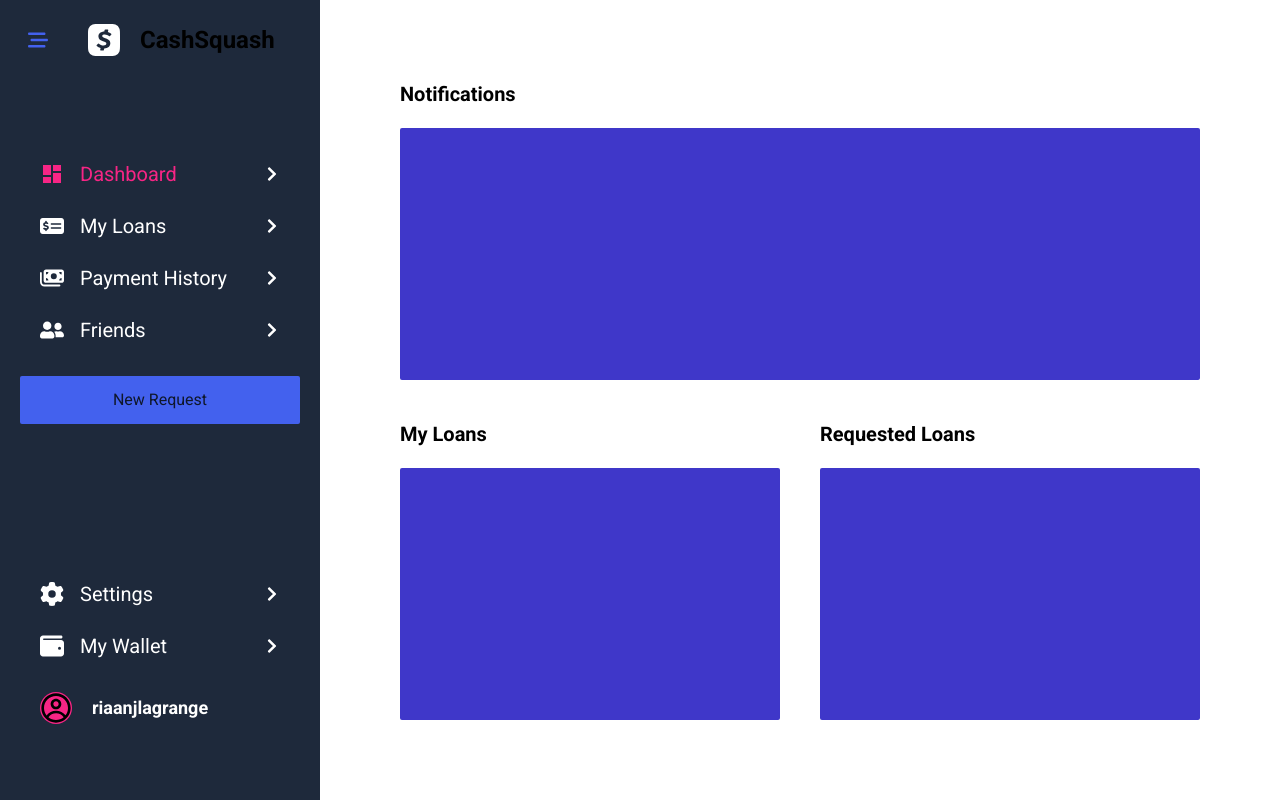
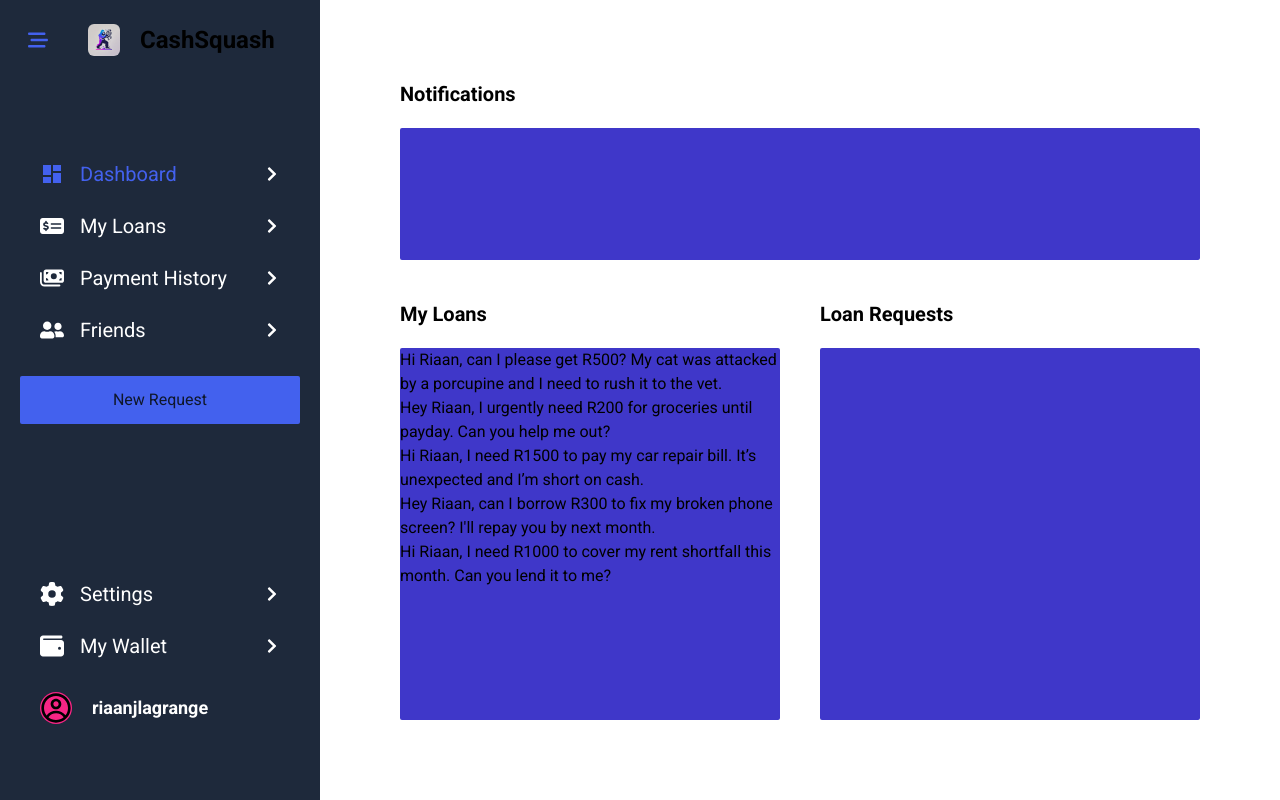
Before and after one commit to riaanjlagrange/cashsquash, a React (Vite) app in the folder frontend/: page /dashboard in a window 1280 px wide. Built offline with nearby package versions, Linux system fonts and the light colour scheme; data requests are answered from the project's data file.

Commit message:
create central store and reducer for loan requests

```diff
--- /dev/null
+++ b/frontend/db.json
@@ -0,0 +1,59 @@
+{
+  "loanRequests": [
+    {
+      "id": "1",
+      "toUserId": "Riaan123",
+      "fromUserId": "User456",
+      "requestMessage": "Hi Riaan, can I please get R500? My cat was attacked by a porcupine and I need to rush it to the vet.",
+      "amount": "500 ZAR",
+      "dateCreated": "2024-10-10",
+      "dueDate": "2024-11-15",
+      "paymentPlan": "fullDirect",
+      "paymentStatus": "unfulfilled"
+    },
+    {
+      "id": "2",
+      "toUserId": "Riaan123",
+      "fromUserId": "User789",
+      "requestMessage": "Hey Riaan, I urgently need R200 for groceries until payday. Can you help me out?",
+      "amount": "200 ZAR",
+      "dateCreated": "2024-10-08",
+      "dueDate": "2024-10-20",
+      "paymentPlan": "halfSplit",
+      "paymentStatus": "unfulfilled"
+    },
+    {
+      "id": "3",
+      "toUserId": "Riaan123",
+      "fromUserId": "User234",
+      "requestMessage": "Hi Riaan, I need R1500 to pay my car repair bill. It’s unexpected and I’m short on cash.",
+      "amount": "1500 ZAR",
+      "dateCreated": "2024-10-05",
+      "dueDate": "2024-12-05",
+      "paymentPlan": "quarterSplit",
+      "paymentStatus": "unfulfilled"
+    },
+    {
+      "id": "4",
+      "toUserId": "Riaan123",
+      "fromUserId": "User567",
+      "requestMessage": "Hey Riaan, can I borrow R300 to fix my broken phone screen? I'll repay you by next month.",
+      "amount": "300 ZAR",
+      "dateCreated": "2024-09-15",
+      "dueDate": "2024-10-15",
+      "paymentPlan": "fullDirect",
+      "paymentStatus": "paid"
+    },
+    {
+      "id": "5",
+      "toUserId": "Riaan123",
+      "fromUserId": "User890",
+      "requestMessage": "Hi Riaan, I need R1000 to cover my rent shortfall this month. Can you lend it to me?",
+      "amount": "1000 ZAR",
+      "dateCreated": "2024-10-01",
+      "dueDate": "2024-11-01",
+      "paymentPlan": "halfSplit",
+      "paymentStatus": "unfulfilled"
+    }
+  ]
+}
--- a/frontend/package.json
+++ b/frontend/package.json
@@ -27,6 +27,7 @@
     "eslint-plugin-react-hooks": "^5.1.0-rc.0",
     "eslint-plugin-react-refresh": "^0.4.12",
     "globals": "^15.9.0",
+    "json-server": "1.0.0-beta.3",
     "postcss": "^8.4.47",
     "prettier": "3.3.3",
     "tailwindcss": "^3.4.13",
--- a/frontend/src/app/hooks.ts
+++ b/frontend/src/app/hooks.ts
@@ -0,0 +1,5 @@
+import { useDispatch, useSelector } from 'react-redux';
+import type { RootState, AppDispatch } from './store';
+
+export const useAppDispatch = useDispatch.withTypes<AppDispatch>();
+export const useAppSelector = useSelector.withTypes<RootState>();
--- a/frontend/src/app/store.ts
+++ b/frontend/src/app/store.ts
@@ -0,0 +1,11 @@
+import { configureStore } from "@reduxjs/toolkit";
+import loanRequestsSlice from "../features/loans/loanRequestsSlice";
+
+export const store = configureStore({
+	reducer: {
+		loanRequests: loanRequestsSlice,
+	}
+});
+
+export type RootState = ReturnType<typeof store.getState>;
+export type AppDispatch = typeof store.dispatch;
--- a/frontend/src/components/Navbar.tsx
+++ b/frontend/src/components/Navbar.tsx
@@ -2,8 +2,6 @@ import { MdDashboard } from "react-icons/md";
 import { FaUserFriends, FaChevronRight } from "react-icons/fa";
 import { FaMoneyBills, FaWallet, FaMoneyCheckDollar, FaGear, FaBars, FaBarsStaggered } from "react-icons/fa6";
 import { NavLink, Link, useNavigate } from "react-router-dom";
-// temp logo
-import { SiCashapp } from "react-icons/si";
 // temp profile icon
 import { CgProfile } from "react-icons/cg";
 
@@ -19,7 +17,7 @@ function Navbar({ toggleMenu, isMenuExpanded }: { toggleMenu: () => void, isMenu
     toggleMenu();
   }
 
-  const activeStyle = "text-custom-accent-bright flex items-center justify-between";
+  const activeStyle = "text-custom-primary-default flex items-center justify-between";
   const normalStyle = "text-white flex items-center justify-between hover:text-custom-accent-bright transition-all";
 
   if (!isMenuExpanded) {
@@ -42,7 +40,7 @@ function Navbar({ toggleMenu, isMenuExpanded }: { toggleMenu: () => void, isMenu
           </button>
 
           <Link to="/dashboard" className="px-5 py-3 flex justify-start items-center gap-5">
-            <SiCashapp className="size-8 text-white" />
+            <img src="/logo.webp" className="w-8 h-8 rounded-md" alt="CashSquash Logo" />
             <span className="font-bold dark:text-white text-2xl">CashSquash</span>
           </Link>
         </div>
--- /dev/null
+++ b/frontend/src/features/loans/DashboardLoanRequests.tsx
@@ -0,0 +1,33 @@
+import { loadLoanRequests } from "./loadLoanRequests";
+import { useAppDispatch, useAppSelector } from "../../app/hooks";
+import { useEffect } from "react";
+import { selectLoanRequests } from "./loanRequestsSlice";
+// import { loanRequest as loanRequestInterface } from './loanRequestsSlice.ts';
+
+
+function DashboardLoanRequests() {
+
+	const dispatch = useAppDispatch();
+	const loanRequestsWithState = useAppSelector(selectLoanRequests);
+	const loanRequests = loanRequestsWithState.loanRequests;
+
+	useEffect(() => {
+		dispatch(loadLoanRequests());
+	}, [dispatch]);
+
+	if (loanRequestsWithState.isLoading) {
+		return <h1>LOADING....</h1>
+	}
+	console.log(loanRequests);
+
+	return (
+		<>
+			{loanRequests.map((loanRequest) => (
+				<h1 key={loanRequest.id}>{loanRequest.requestMessage}</h1>
+			))}
+		</>
+	)
+}
+
+
+export default DashboardLoanRequests;
--- /dev/null
+++ b/frontend/src/features/loans/loadLoanRequests.ts
@@ -0,0 +1,13 @@
+import { createAsyncThunk } from "@reduxjs/toolkit";
+
+export const loadLoanRequests = createAsyncThunk('loanRequests/loadLoanRequests', async () => {
+	try {
+		const response = await fetch("http://localhost:3000/loanRequests");
+		if (response.ok) {
+			const data = await response.json();
+			return data;
+		}
+	} catch (err) {
+		console.log(err);
+	}
+})
--- /dev/null
+++ b/frontend/src/features/loans/loanRequestsSlice.ts
@@ -0,0 +1,66 @@
+import { createSlice } from "@reduxjs/toolkit"
+import { loadLoanRequests } from "./loadLoanRequests"
+import { RootState } from "../../app/store";
+
+enum paymentPlan {
+	"fullDirect",
+	"halfSlit",
+	"quarterSplit",
+}
+
+enum paymentStatus {
+	"fulfilled",
+	"unfulfilled",
+}
+export interface loanRequest {
+	id: string,
+	toUserId: string,
+	fromUserId: string,
+	requestMessage: string,
+	amount: string,
+	dateCreated: string,
+	dueDate: string,
+	paymentPlan: paymentPlan,
+	paymentStatus: paymentStatus,
+}
+
+interface initialState {
+	loanRequests: loanRequest[],
+	isLoading: boolean,
+	hasError: boolean,
+}
+
+const initialState: initialState = {
+	loanRequests: [],
+	isLoading: true,
+	hasError: false,
+}
+
+const loanRequestSlice = createSlice({
+	name: "loanRequests",
+	initialState,
+	reducers: {},
+	extraReducers: (builder) => {
+		builder
+			.addCase(loadLoanRequests.pending, (state) => {
+				state.isLoading = true;
+				state.hasError = false;
+			})
+
+			.addCase(loadLoanRequests.fulfilled, (state, action) => {
+				state.loanRequests = [
+					...action.payload,
+				]
+				state.hasError = false;
+				state.isLoading = false;
+			})
+
+			.addCase(loadLoanRequests.rejected, (state) => {
+				state.isLoading = false;
+				state.hasError = true;
+			});
+	},
+})
+
+export default loanRequestSlice.reducer;
+export const selectLoanRequests = (state: RootState) => state.loanRequests;
--- a/frontend/src/main.tsx
+++ b/frontend/src/main.tsx
@@ -1,6 +1,8 @@
 import { StrictMode } from 'react';
 import { createRoot } from 'react-dom/client';
 import { createBrowserRouter, RouterProvider, Navigate } from 'react-router-dom';
+import { store } from './app/store';
+import { Provider } from 'react-redux';
 import './index.css'
 import App from './App';
 import Error from './pages/Error';
@@ -87,6 +89,8 @@ const router = createBrowserRouter([
 
 createRoot(document.getElementById('root')!).render(
   <StrictMode>
-    <RouterProvider router={router} />
+    <Provider store={store}>
+      <RouterProvider router={router} />
+    </Provider>
   </StrictMode>,
 )
--- a/frontend/src/pages/Dashboard.tsx
+++ b/frontend/src/pages/Dashboard.tsx
@@ -1,5 +1,7 @@
+import DashboardLoanRequests from "../features/loans/DashboardLoanRequests";
 
 function Dashboard() {
+
   return (
     <div className="grid grid-cols-4 w-full h-full gap-10 p-20">
       <section className="flex flex-col gap-5 items-start col-span-4">
@@ -8,10 +10,12 @@ function Dashboard() {
       </section>
       <section className="flex flex-col gap-5 items-start col-span-2">
         <h1 className="dark:text-white font-bold text-xl">My Loans</h1>
-        <div className="w-full h-full bg-custom-primary-dark rounded-sm"></div>
+        <div className="w-full h-full bg-custom-primary-dark rounded-sm">
+          <DashboardLoanRequests />
+        </div>
       </section>
       <section className="flex flex-col gap-5 items-start col-span-2">
-        <h1 className="dark:text-white font-bold text-xl">Requested Loans</h1>
+        <h1 className="dark:text-white font-bold text-xl">Loan Requests</h1>
         <div className="w-full h-full bg-custom-primary-dark rounded-sm"></div>
       </section>
     </div>
--- a/frontend/tailwind.config.js
+++ b/frontend/tailwind.config.js
@@ -1,6 +1,6 @@
 /** @type {import('tailwindcss').Config} */
 export default {
-  content: ["./index.html", "./src/**/*.{js,ts,jsx,tsx}"],
+  content: ["./index.html", "./src/**/**/*.{js,ts,jsx,tsx}"],
   theme: {
     fontFamily: {
       sans: ["Roboto", "sans-serif"],
```
Also changed, not shown: frontend/public/logo.webp (added), 1 other file (tests, documents, lock files or other folders).
